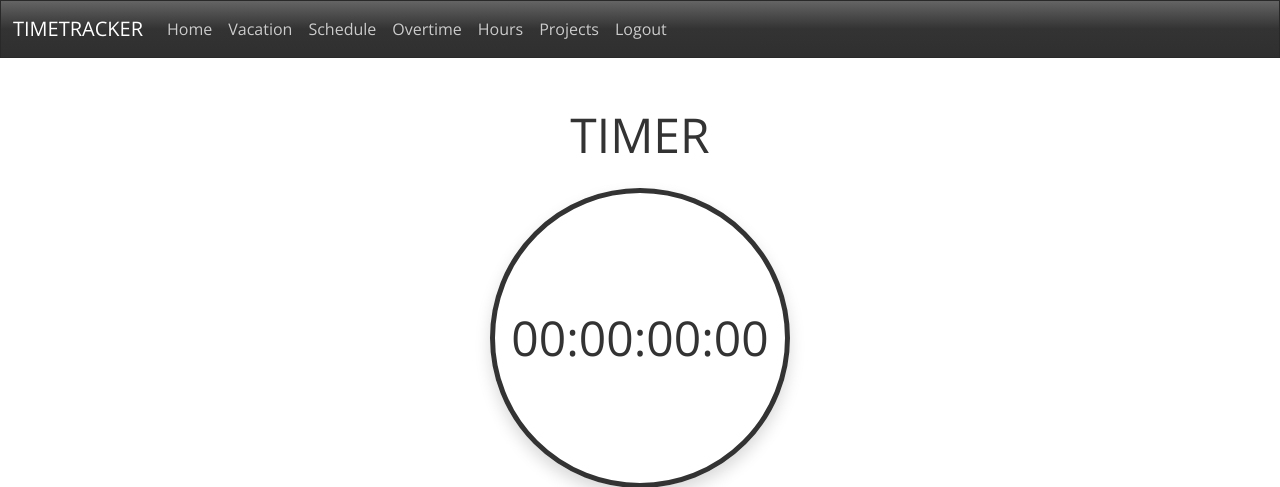
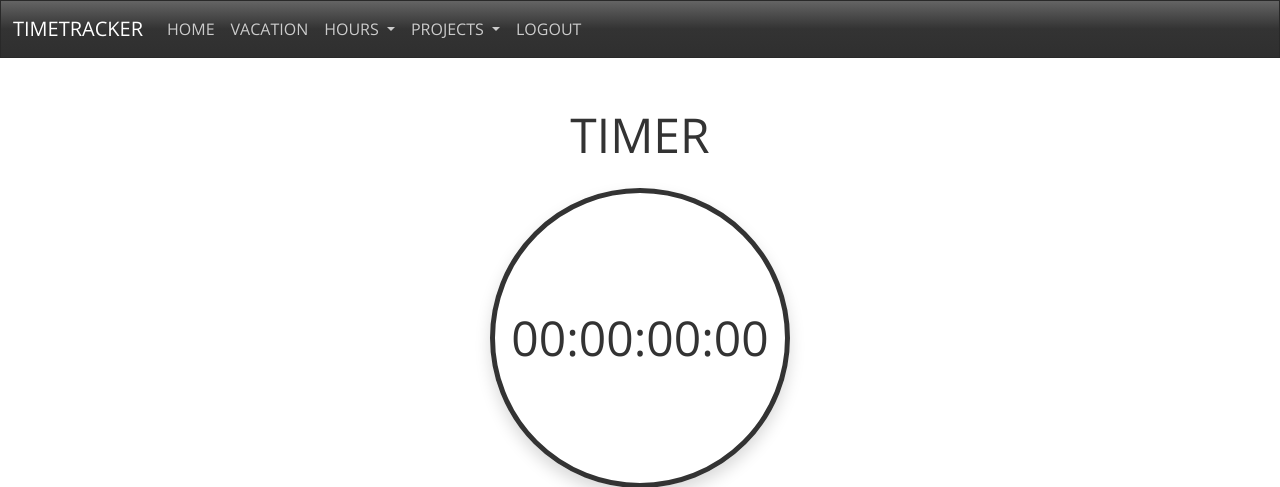
Before and after one commit to Gamattowicz/Timetracker_Flask, a Flask app: page / in a window 1280 px wide. Shown: the top 487 px of the page. Run offline with Flask 2, Linux system fonts and the light colour scheme; the visitor is signed in with stand-in values (Sample User, id 1); some libraries are stand-ins or nearby versions.

Commit message:
add link to new views in dropdown navbar

```diff
--- a/timetracker/templates/base.html
+++ b/timetracker/templates/base.html
@@ -23,32 +23,42 @@
               <ul class="navbar-nav me-auto">
                   {% if user.is_authenticated %}
                     <li class="nav-item">
-                      <a class="nav-link" href="/">Home</a>
+                      <a class="nav-link text-uppercase" href="/">Home</a>
                     </li>
                     <li class="nav-item">
-                      <a class="nav-link" href="/vacation">Vacation</a>
+                      <a class="nav-link text-uppercase" href="/vacation">Vacation</a>
+                    </li>
+                    <li class="nav-item dropdown">
+                      <a class="nav-link dropdown-toggle text-uppercase" href="#" id="navbarDropdownHour" role="button" data-bs-toggle="dropdown" aria-expanded="false">
+                        Hours
+                      </a>
+                      <ul class="dropdown-menu" aria-labelledby="navbarDropdown">
+                        <li><a class="dropdown-item" href="/hours">Add hours</a></li>
+                        <li><a class="dropdown-item" href="/hour-list">Hour list</a></li>
+                        <li><hr class="dropdown-divider"></li>
+                        <li><a class="dropdown-item" href="/overtime">Overtime</a></li>
+                      </ul>
+                    </li>
+                    <li class="nav-item dropdown">
+                      <a class="nav-link dropdown-toggle text-uppercase" href="#" id="navbarDropdownProject" role="button" data-bs-toggle="dropdown" aria-expanded="false">
+                        Projects
+                      </a>
+                      <ul class="dropdown-menu" aria-labelledby="navbarDropdown">
+                        <li><a class="dropdown-item" href="/projects">Add new project</a></li>
+                        <li><a class="dropdown-item" href="/project-list">Project list</a></li>
+                        <li><hr class="dropdown-divider"></li>
+                        <li><a class="dropdown-item" href="/schedule">Schedule</a></li>
+                      </ul>
                     </li>
                     <li class="nav-item">
-                      <a class="nav-link" href="/schedule">Schedule</a>
-                    </li>
-                    <li class="nav-item">
-                      <a class="nav-link" href="/overtime">Overtime</a>
-                    </li>
-                    <li class="nav-item">
-                      <a class="nav-link" href="/hours">Hours</a>
-                    </li>
-                    <li class="nav-item">
-                      <a class="nav-link" href="/projects">Projects</a>
-                    </li>
-                    <li class="nav-item">
-                      <a class="nav-link" aria-current="page" href="/logout">Logout</a>
+                      <a class="nav-link text-uppercase" aria-current="page" href="/logout">Logout</a>
                     </li>
                   {% else %}
                     <li class="nav-item">
-                      <a class="nav-link" aria-current="page" href="/sign-up">Sign up</a>
+                      <a class="nav-link text-uppercase" aria-current="page" href="/sign-up">Sign up</a>
                     </li>
                     <li class="nav-item">
-                      <a class="nav-link" aria-current="page" href="/login">Login</a>
+                      <a class="nav-link text-uppercase" aria-current="page" href="/login">Login</a>
                     </li>
                   {% endif %}
               </ul>
```
